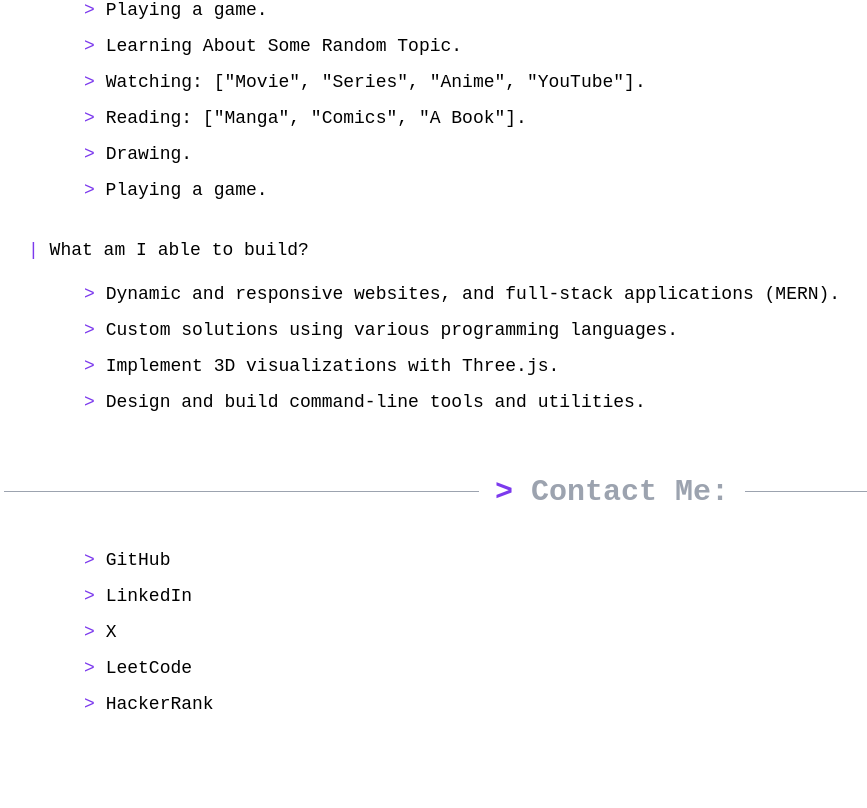
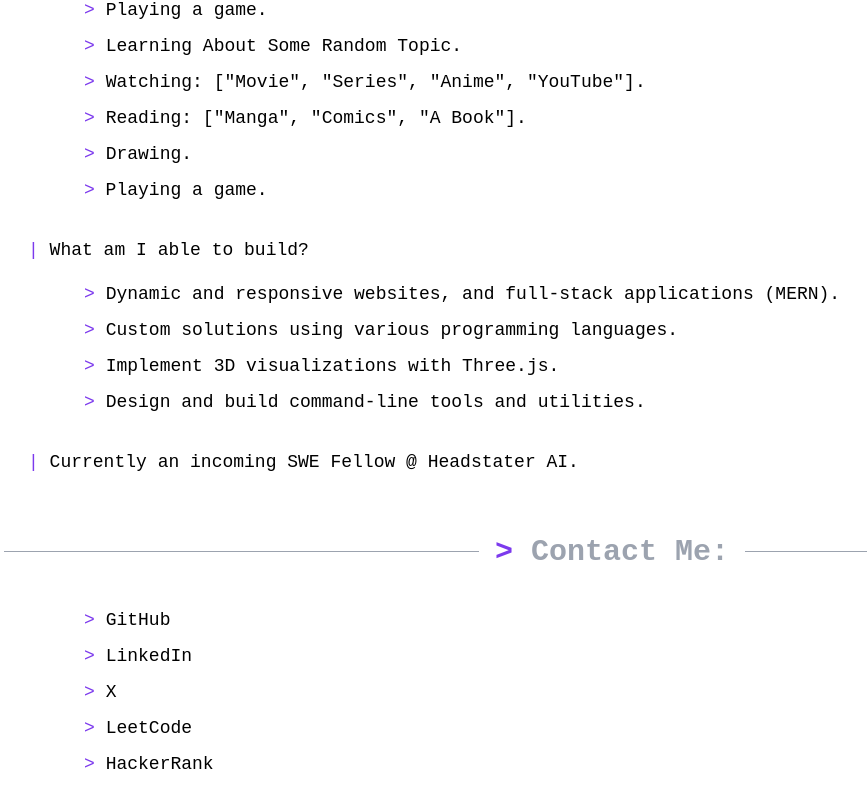
Before and after one commit to oebelus/portfolio, a React (Vite) app: page / in a window 1280 px wide. Shown: the part 495-1303 px from the top of the page, without its empty margins (28-895 px from the left). Before the commit the page ends 1245 px from the top, so only its background shows below. Built offline with nearby package versions, Linux system fonts and the light colour scheme.

Commit message:
some modifications

```diff
--- a/src/components/AboutMe.tsx
+++ b/src/components/AboutMe.tsx
@@ -46,6 +46,8 @@ export default function AboutMe() {
                         }
                     </ul>
                 </div>
+
+                <p className="pl-6 mt-8 text-lg dark:text-gray-300"><span className="text-violet-600">| </span>Currently an incoming SWE Fellow @ Headstater AI.</p>
             </div>
         </div>
     )
--- a/src/utils/constants.ts
+++ b/src/utils/constants.ts
@@ -119,12 +119,13 @@ export const projects = [
             "JSON Storage: Saves race data to JSON files for later use."
         ],
         technologies: [
+            "Python",
             "Discord.py",
             "BeautifulSoup",
             "Selenium",
             "Requests",
             "JSON",
-            "Python-dotenv"
+            "Python-dotenv",
         ]
     },
     {
```
Lines whose indentation alone changed are shown as unchanged.
